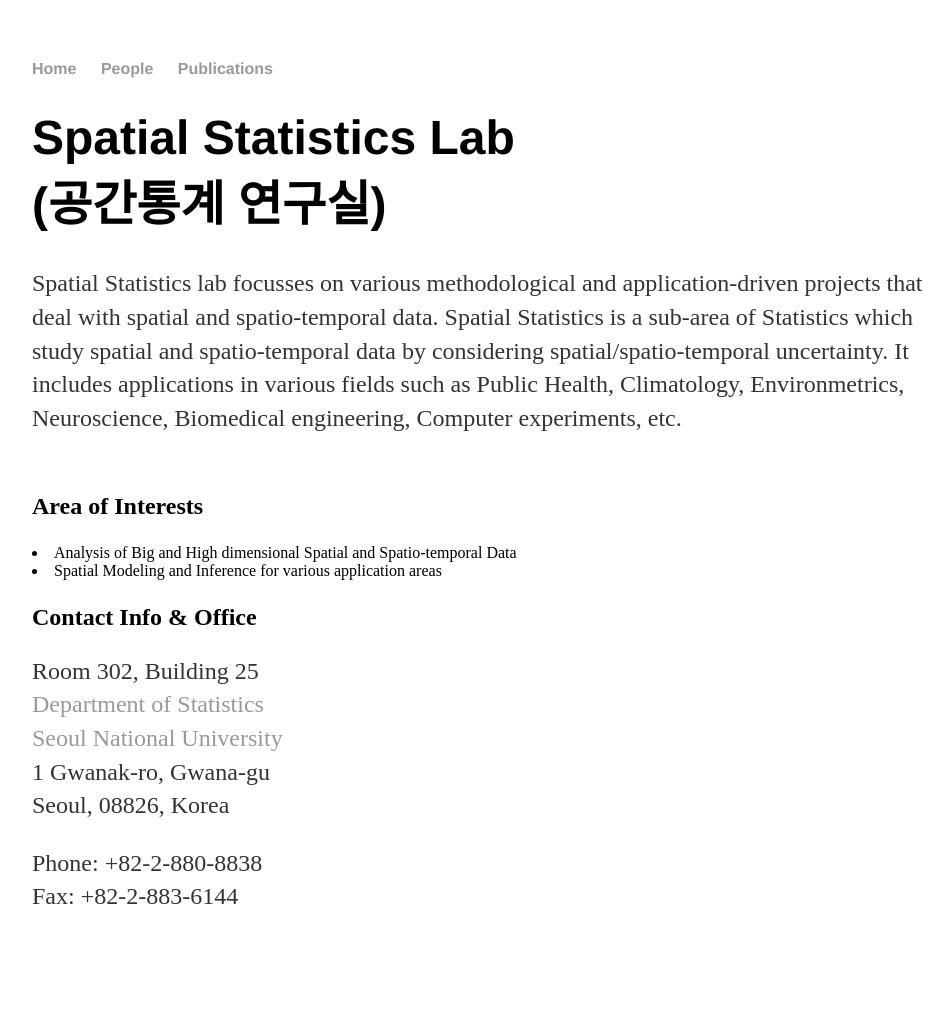
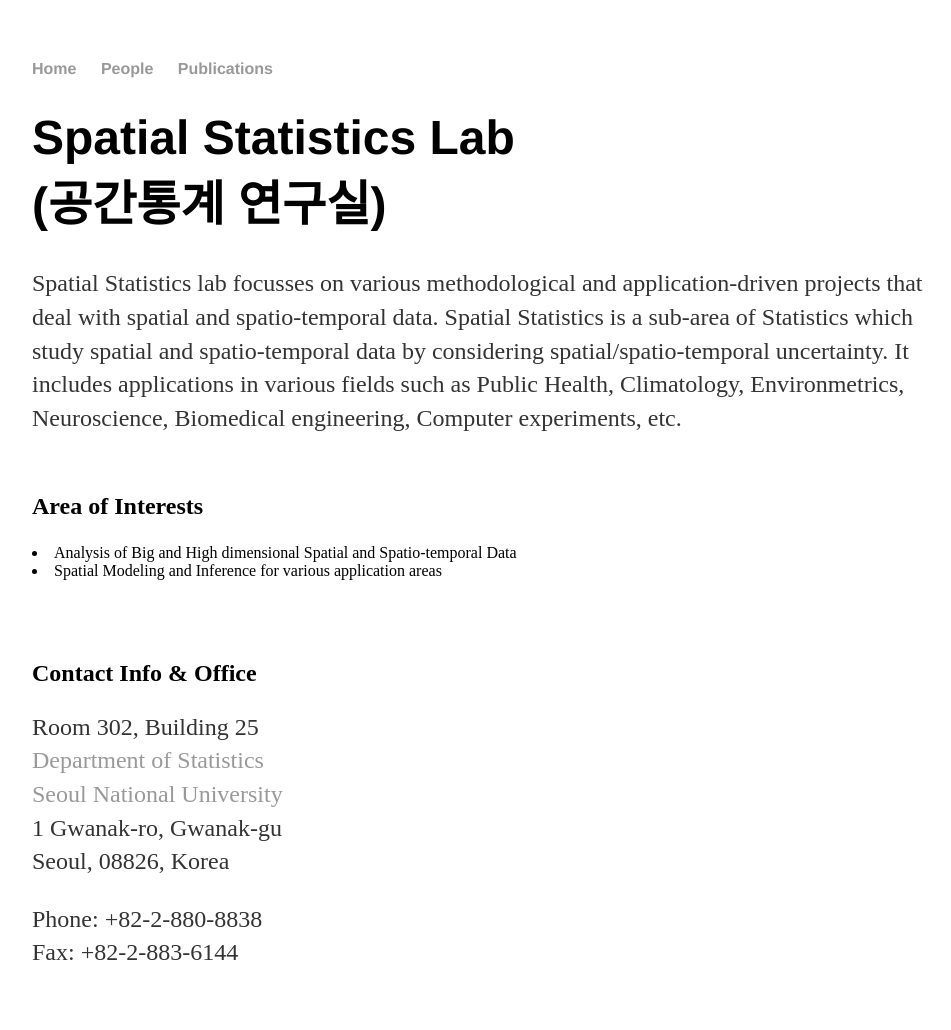
Before and after one commit to starestar/limcstat.github.io, a Jekyll site: the page built from index.html, in a window 1280 px wide. Shown: the whole page, without its empty margins (160-1111 px from the left). Built offline with Jekyll 4.4.1, drawn with Linux system fonts in a browser that asks for light colours; before the commit the page ends 974 px from its top, so only the background shows below that.

Commit message:
Update index.html

```diff
--- a/index.html
+++ b/index.html
@@ -16,18 +16,18 @@
 
 	<h2> Area of Interests </h2>
 
-	<p style="font-family:Trebuchet MS; font-size=150%" >
+	<p style="font-family:Trebuchet MS; font-size=200%" >
 		<li> Analysis of Big and High dimensional Spatial and Spatio-temporal Data</li>
 		<li> Spatial Modeling and Inference for various application areas</li>
 	</p>
 
-
+	<br><br>
 	 <h2> Contact Info & Office</h2>
 
                   <p>  Room 302, Building 25 <br>
                     <a href="https://stat.snu.ac.kr/" target="_blank">Department of Statistics</a><br>
                     <a href="http://www.snu.ac.kr/index.html" target="_blank">Seoul National University</a><br>
-                    	1 Gwanak-ro, Gwana-gu <br>
+                    	1 Gwanak-ro, Gwanak-gu <br>
                     Seoul, 08826, Korea
                    </p>
                   <p style="font-size:150%">
```
